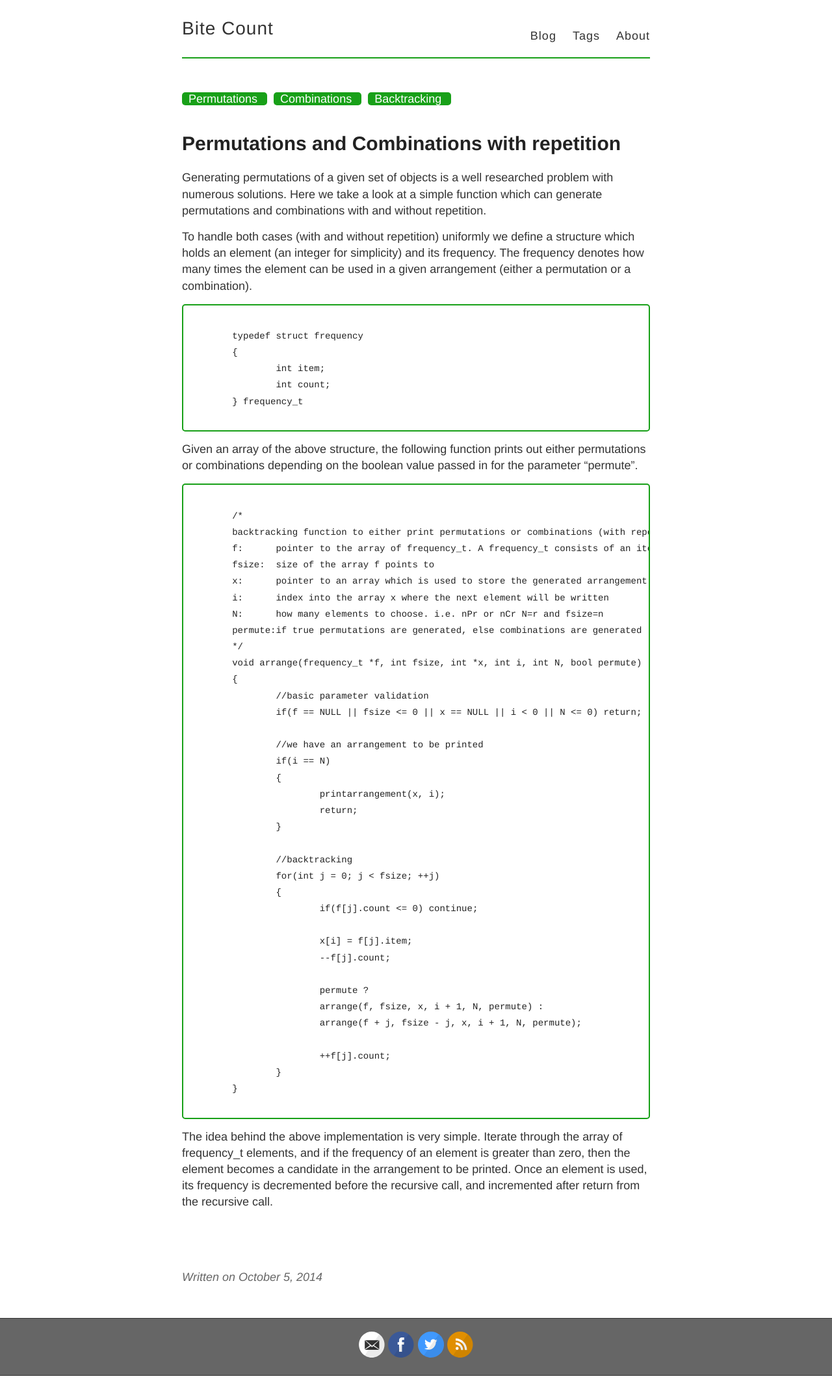
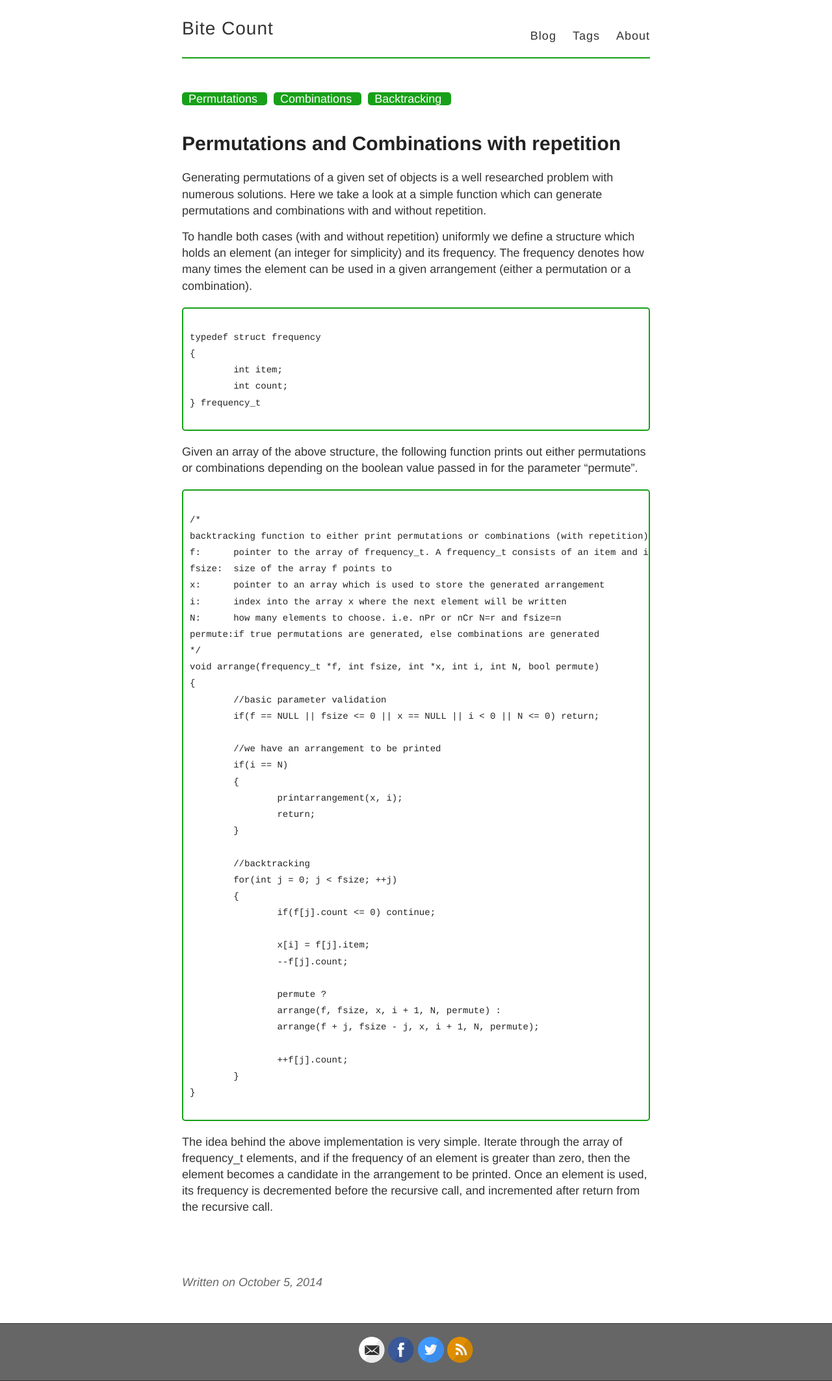
Before and after one commit to bitecount/bitecount.github.io, a Jekyll site: the page built from _posts/2014-10-5-arrange.md, in a window 1280 px wide. Shown: the whole page at 65% size. Built offline with Jekyll 4.4.1, drawn with Linux system fonts in a browser that asks for light colours.

```diff
--- a/_posts/2014-10-5-arrange.md
+++ b/_posts/2014-10-5-arrange.md
@@ -9,56 +9,60 @@ Generating permutations of a given set of objects is a well researched problem w
 To handle both cases (with and without repetition) uniformly we define a structure which holds an element (an integer for simplicity) and its frequency. The frequency denotes how many times the element can be used in a given arrangement (either a permutation or a combination).
 
 <div class="code-block">
-<pre> <code>
-	typedef struct frequency
-	{
-		int item;
-		int count;
-	} frequency_t
-</code> </pre>
+<pre>
+<code>
+typedef struct frequency
+{
+	int item;
+	int count;
+} frequency_t
+</code>
+</pre>
 </div>
 
 Given an array of the above structure, the following function prints out either permutations or combinations depending on the boolean value passed in for the parameter "permute".
 
 <div class="code-block">
-<pre> <code>
-	/*
-	backtracking function to either print permutations or combinations (with repetition) of numbers
-	f:	pointer to the array of frequency_t. A frequency_t consists of an item and its frequency
-	fsize:	size of the array f points to
-	x:	pointer to an array which is used to store the generated arrangement
-	i:	index into the array x where the next element will be written
-	N:	how many elements to choose. i.e. nPr or nCr N=r and fsize=n
-	permute:if true permutations are generated, else combinations are generated
-	*/
-	void arrange(frequency_t *f, int fsize, int *x, int i, int N, bool permute)
+<pre>
+<code>
+/*
+backtracking function to either print permutations or combinations (with repetition) of numbers
+f:	pointer to the array of frequency_t. A frequency_t consists of an item and its frequency
+fsize:	size of the array f points to
+x:	pointer to an array which is used to store the generated arrangement
+i:	index into the array x where the next element will be written
+N:	how many elements to choose. i.e. nPr or nCr N=r and fsize=n
+permute:if true permutations are generated, else combinations are generated
+*/
+void arrange(frequency_t *f, int fsize, int *x, int i, int N, bool permute)
+{
+	//basic parameter validation
+	if(f == NULL || fsize <= 0 || x == NULL || i < 0 || N <= 0) return;
+
+	//we have an arrangement to be printed
+	if(i == N)
 	{
-		//basic parameter validation
-		if(f == NULL || fsize <= 0 || x == NULL || i < 0 || N <= 0) return;
+		printarrangement(x, i);
+		return;
+	}
 
-		//we have an arrangement to be printed
-		if(i == N)
-		{
-			printarrangement(x, i);
-			return;
-		}
+	//backtracking
+	for(int j = 0; j < fsize; ++j)
+	{
+		if(f[j].count <= 0) continue;
 
-		//backtracking
-		for(int j = 0; j < fsize; ++j)
-		{
-			if(f[j].count <= 0) continue;
+		x[i] = f[j].item;
+		--f[j].count;
 
-			x[i] = f[j].item;
-			--f[j].count;
+		permute ?
+		arrange(f, fsize, x, i + 1, N, permute) :
+		arrange(f + j, fsize - j, x, i + 1, N, permute);
 
-			permute ?
-			arrange(f, fsize, x, i + 1, N, permute) :
-			arrange(f + j, fsize - j, x, i + 1, N, permute);
-
-			++f[j].count;
-		}
+		++f[j].count;
 	}
-</code> </pre>
+}
+</code>
+</pre>
 </div>
 
 The idea behind the above implementation is very simple. Iterate through the array of frequency_t elements, and if the frequency of an element is greater than zero, then the element becomes a candidate in the arrangement to be printed. Once an element is used, its frequency is decremented before the recursive call, and incremented after return from the recursive call.
--- a/_scss/_highlights.scss
+++ b/_scss/_highlights.scss
@@ -23,11 +23,10 @@ code {
 
 .code-block {
   border-radius: 5px;
-  padding: 8px;
+  padding: 5px 10px;
   border: 2px solid $green;
   display: block;
-  margin-top:5px;
-  margin-bottom:5px;
+  margin: 20px 0;
   overflow:auto;
 }
 
```
